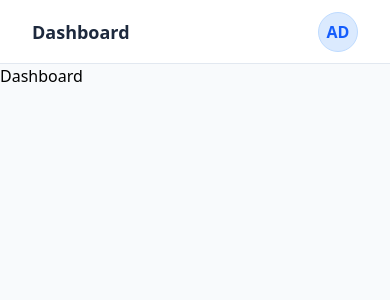
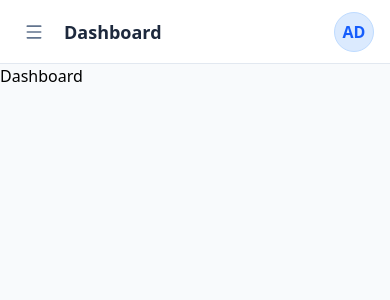
Before and after one commit to jananigel/profile-cms, a React (Vite) app: page / in a window 390 px wide. Both pictures are taken after a click on the button "Log In". Shown: the top 300 px of the page. Built offline with nearby package versions, Linux system fonts and the light colour scheme.

Commit message:
feat: add the hamburger menu button on the main header

```diff
--- a/src/shared/components/main-header/MainHeader.component.tsx
+++ b/src/shared/components/main-header/MainHeader.component.tsx
@@ -1,10 +1,17 @@
+import { Menu } from 'lucide-react';
+
 import { useMainLayout } from '../layouts/main-layout/context/MainLayout.hook';
 
 const MainHeader = () => {
-	const { activeNav } = useMainLayout();
+	const { activeNav, setIsMobileMenuOpen } = useMainLayout();
 	return (
-		<header className="h-16 bg-white border-b border-slate-200 flex items-center justify-between px-8 flex-shrink-0">
+		<header className="h-16 bg-white border-b border-slate-200 flex items-center justify-between px-4 md:px-8 flex-shrink-0">
 			<div className="flex items-center gap-3">
+				<button
+					onClick={() => setIsMobileMenuOpen(true)}
+					className="md:hidden p-2 text-slate-500 hover:bg-slate-50 rounded-lg transition-colors">
+					<Menu size={20} />
+				</button>
 				<h2 className="text-lg font-semibold text-slate-800">{activeNav}</h2>
 			</div>
 			<div className="flex items-center gap-4">
```
